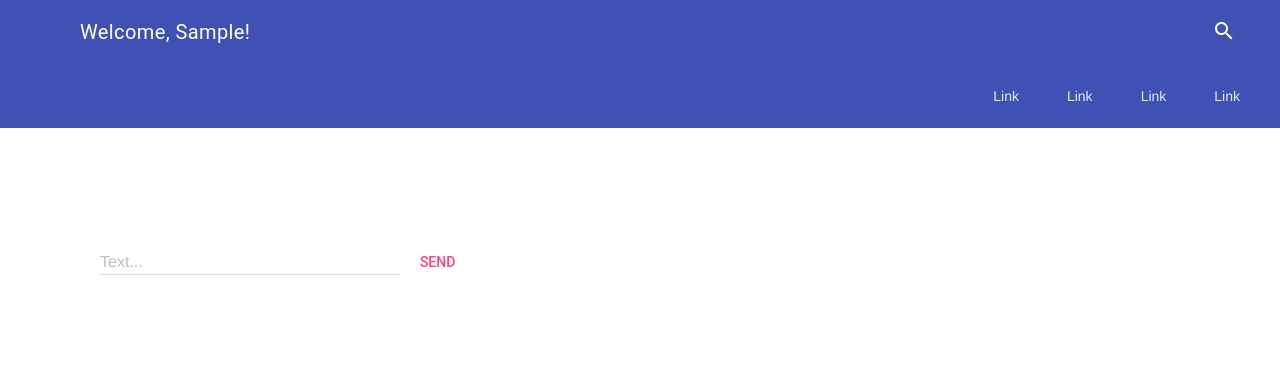
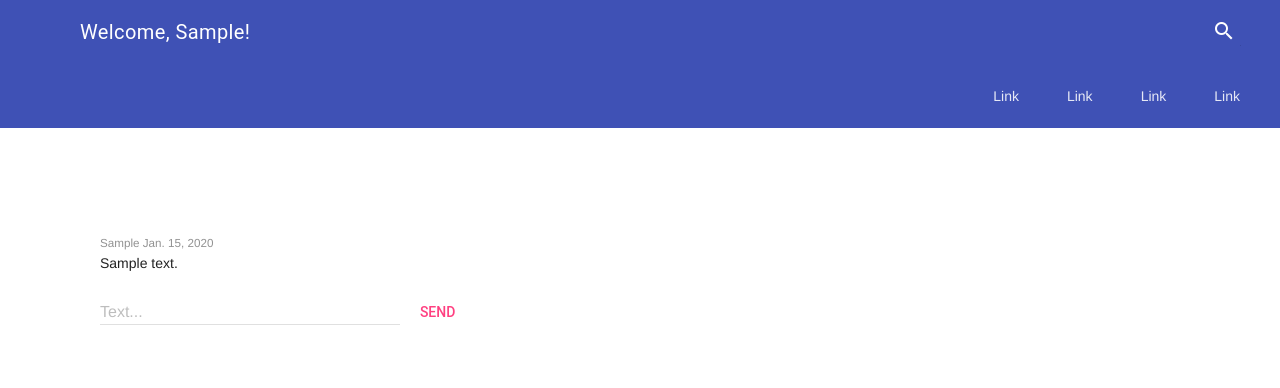
Before and after one commit to AlexVerm12/Django-Chat-App, a Django app: page /chat/ in a window 1280 px wide. Shown: the top 388 px of the page. Run offline with Django 4.2, Linux system fonts and the light colour scheme; a user stored in the database is signed in; tables that the repository leaves empty hold one stand-in row (values such as "Sample post").

Commit message:
show messages on website

```diff
--- a/chat/templates/chat/index.html
+++ b/chat/templates/chat/index.html
@@ -14,6 +14,17 @@
 
     .mdl-layout__drawer-button {
         top: 12px;
+    }
+
+    .color-gray {
+        color: rgba(128, 128, 128, 0.86);
+    }
+
+    .message {
+        display: flex;
+        flex-direction: column;
+        align-items: flex-start;
+        padding: 5px 0px;
     }
 </style>
 
@@ -57,6 +68,13 @@
     </div>
     <main class="mdl-layout__content">
         <div class="page-content">
+            {% for message in messages %}
+            <div class="message">
+                <small><span class="color-gray">{{ message.author.first_name}} {{ message.created_at}}</span></small>
+                {{message.text}}
+            </div>
+            {% endfor %}
+
             <form action="/chat/" method="post">
                 {% csrf_token %}
                 <div class="mdl-textfield mdl-js-textfield mdl-textfield--floating-label">
--- a/chat/views.py
+++ b/chat/views.py
@@ -10,4 +10,5 @@ def index(request):
         print("received data " + request.POST['textmessage'])
         myChat = Chat.objects.get(id=1)
         Message.objects.create(text = request.POST['textmessage'], chat = myChat, author= request.user, receiver= request.user)
-    return render(request, 'chat/index.html', {'username': 'Alex'})
+    chatMessages = Message.objects.filter(chat__id = 1)
+    return render(request, 'chat/index.html', {'messages': chatMessages})
```
